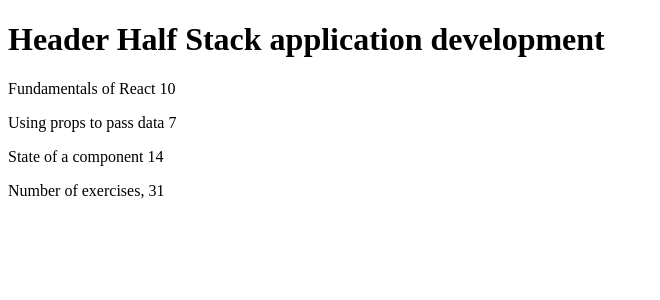
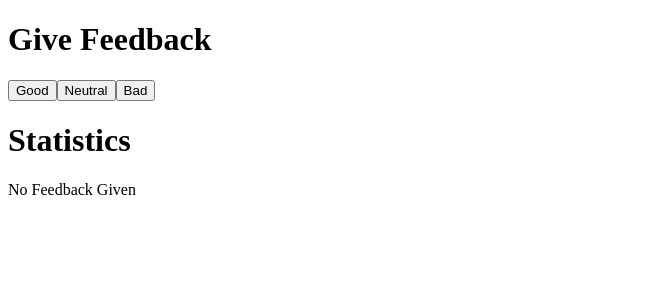
Before and after one commit to Nigouu/Part-1, a React (Create React App) app: page / in a window 1280 px wide. Shown: the top 300 px of the page, without its empty margins (0-660 px from the left). Built offline with nearby package versions, Linux system fonts and the light colour scheme.

Commit message:
exercises 1.6 - 1.10

```diff
--- a/src/App.js
+++ b/src/App.js
@@ -1,67 +1,80 @@
-import React from 'react'
+import React, { useState } from 'react'
 
-const Header = (props) => {
-  console.log(props)
-  return (
-    <div>
-      <h1>Header {props.course}</h1>
-    </div>
+const Statistics = (props) => {
+  if (props.all === 0) {
+    return (
+      <div>
+        No Feedback Given
+      </div>
+    )
+  }
+  return(
+  <div>
+    <table>
+        <tbody>
+          <Statistic text="Good" value={props.good} />
+          <Statistic text="Neutral" value={props.neutral} />
+          <Statistic text="Bad" value={props.bad} />
+          <Statistic text="All" value={props.all} />
+          <Statistic text="Average" value={((props.good-props.bad)/props.all).toFixed(1)} />
+          <Statistic text="Positive" value={((props.good/props.all)*100).toFixed(1)} text2="%"/>
+        </tbody>
+      </table>
+  </div>
   )
 }
 
-const Part = (props) => {
-  console.log(props)
-  return (
-    <div>
-      <p>{props.part.name} {props.part.exercises}</p>
-    </div>
-    )
-}
+const Statistic = ({text, value, text2}) =>(
+    <tr>
+      <td>{text}</td>
+      <td>{value}</td>
+      <td>{text2}</td>
+    </tr>
+)
 
-const Content = (props) => {
-  console.log(props)
-  return (
-    <div>
-      <Part part = {props.parts[0]} />
-      <Part part = {props.parts[1]} />
-      <Part part = {props.parts[2]} />
-    </div>
-  )
-}
-
-const Total = (props) => {
-  console.log(props)
-  return (
-    <div>
-      <p> Number of exercises, {props.parts[0].exercises + props.parts[1].exercises + props.parts[2].exercises}</p>
-    </div>
-    )
-}
+const Button = ({ handleClick, text }) => (
+  <button onClick={handleClick}>
+    {text}
+  </button>
+)
 
 const App = () => {
-  const course = {
-    name: 'Half Stack application development',
-    parts: [
-      {
-        name: 'Fundamentals of React',
-        exercises: 10
-      },
-      {
-        name: 'Using props to pass data',
-        exercises: 7
-      },
-      {
-        name: 'State of a component',
-        exercises: 14
-      }
-    ]
+  const [good, setGood] = useState(0)
+  const [neutral, setNeutral] = useState(0)
+  const [bad, setBad] = useState(0)
+  const [all, setAll] = useState(0)
+  const [average, setAverage] = useState(0)
+  const [positive, setPositive] = useState(0)
+
+  const handleGoodClick = () => {
+    setGood(good + 1)
+    setAll(all +1)
+    setAverage((good-bad)/all)
+    setPositive(good / all)
+  }
+
+  const handleNeutralClick = () => {
+    setNeutral(neutral + 1)
+    setAll(all +1)
+    setAverage((good-bad)/all)
+    setPositive(good / all)
+  }
+
+  const handleBadClick = () => {
+    setBad(bad + 1)
+    setAll(all +1)
+    setAverage((good-bad)/all)
+    setPositive(good / all)
   }
 
   return (
     <div>
-      <Header course={course.name} />
-      <Content parts={course.parts} />
-      <Total parts={course.parts} />
+      <h1>Give Feedback</h1>
+      <Button handleClick={handleGoodClick} text="Good" />
+      <Button handleClick={handleNeutralClick} text="Neutral" />
+      <Button handleClick={handleBadClick} text="Bad" />
+      <h1>Statistics</h1>
+      <Statistics good={good} neutral={neutral} bad={bad} all={all} average={average} positive={positive}/>
     </div>
   )
 }
```
